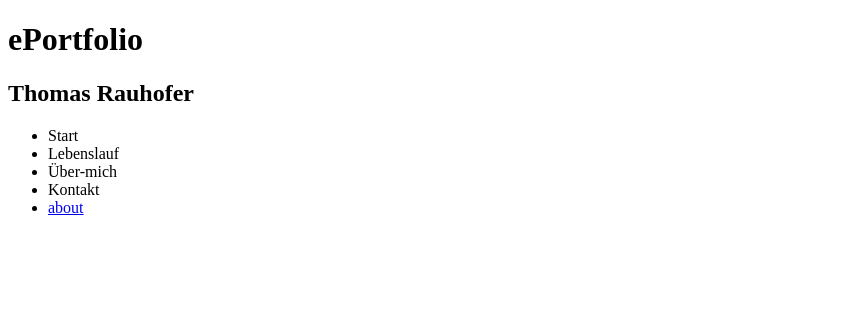
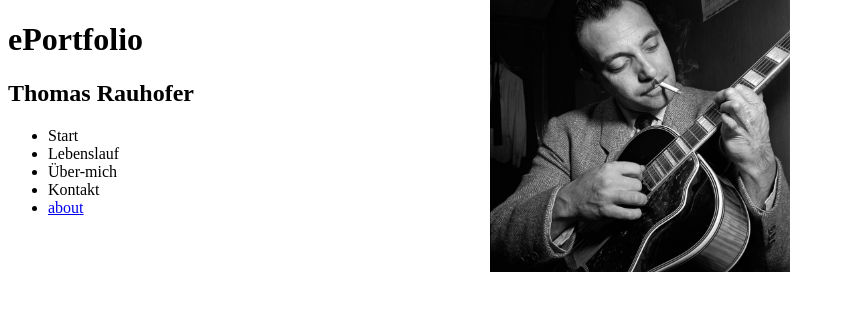
Before and after one commit to tellylog/tellylog, a Django app: template main/templates/main/main.html in a window 1280 px wide. Shown: the top 311 px of the page, without its empty margins (0-845 px from the left). Run offline with Django 3.2, Linux system fonts and the light colour scheme; the template is opened without the code that fills it, so the values that code supplies are empty.

Commit message:
added background picture of django reinhardt to the pages

```diff
--- a/main/static/css.css
+++ b/main/static/css.css
@@ -0,0 +1,8 @@
+html{
+}
+body{
+    background-image: url(django.jpg);
+    background-position: center center;
+    background-size: 300px;
+    background-repeat: no-repeat;
+}
--- a/main/templates/main/about.html
+++ b/main/templates/main/about.html
@@ -10,4 +10,4 @@
         sis is ze page wich tells yu wat we are about JA!
 </html>
 {% load staticfiles %}
-<link rel="stylesheet" type="text/css" href="{% static 'main/css.css' %}" />
+<link rel="stylesheet" type="text/css" href="{% static 'css.css' %}" />
--- a/main/templates/main/main.html
+++ b/main/templates/main/main.html
@@ -36,4 +36,4 @@
 
 </html>
 {% load staticfiles %}
-<link rel="stylesheet" type="text/css" href="{% static 'main/css.css' %}" />
+<link rel="stylesheet" type="text/css" href="{% static 'css.css' %}" />
```
Also changed, not shown: main/static/django.jpg (added).
